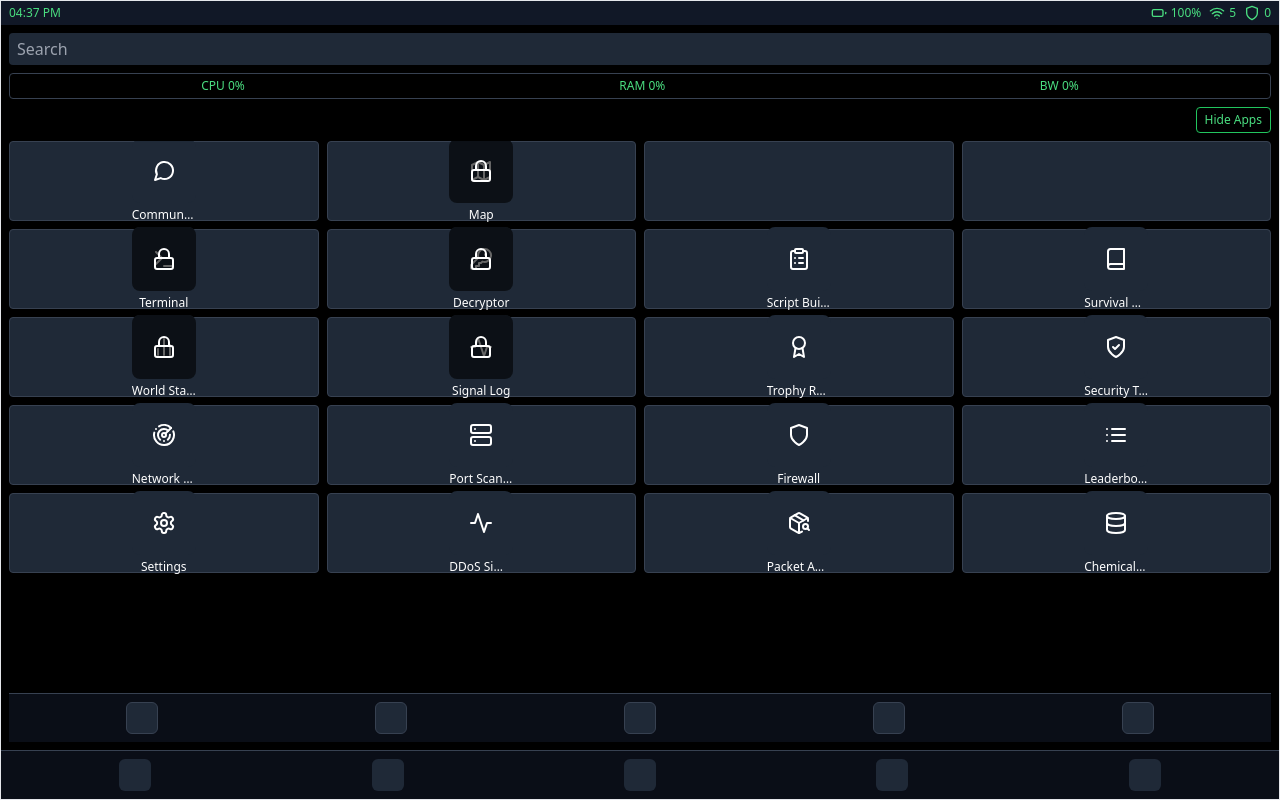
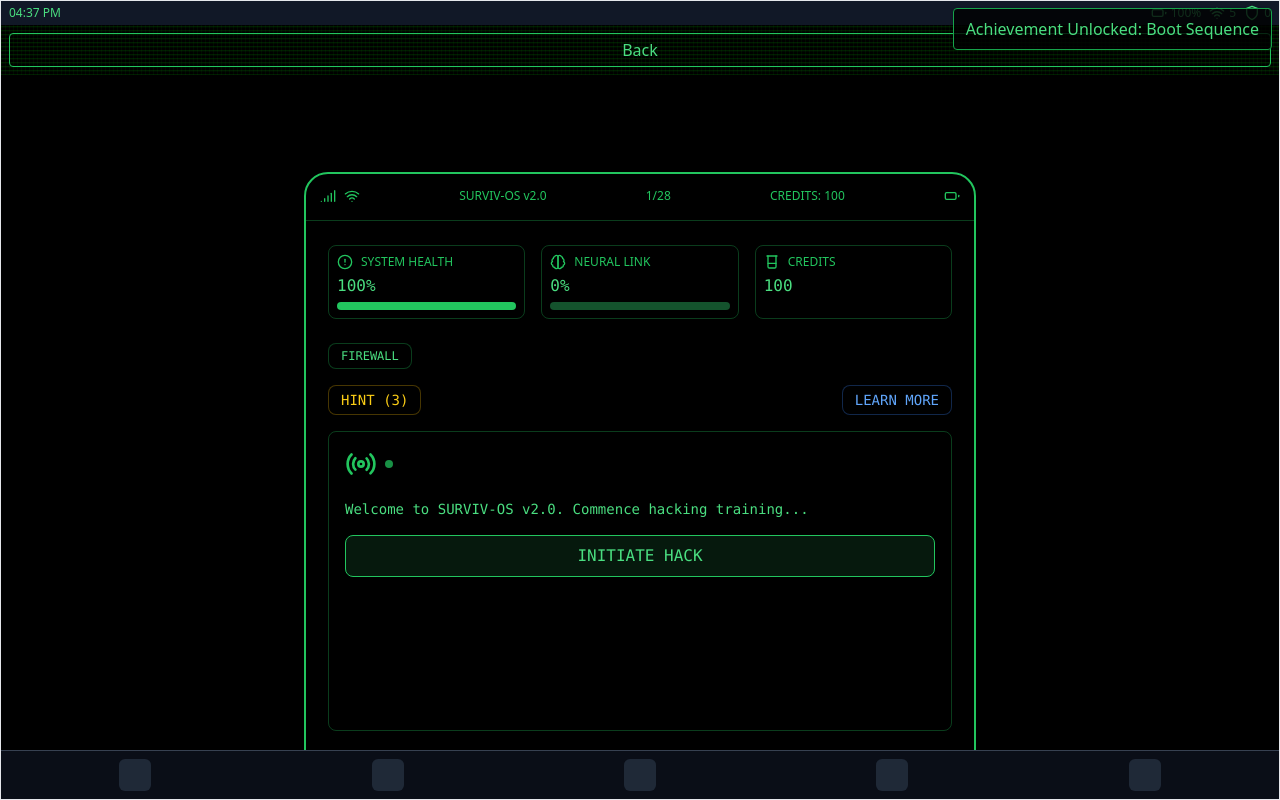
Before and after one commit to kingpinzs/post-apoc-learn, a React (Create React App) app: page / in a window 1280 px wide. Built offline with nearby package versions, Linux system fonts and the light colour scheme.

Commit message:
Launch game automatically

```diff
--- a/src/App.jsx
+++ b/src/App.jsx
@@ -48,7 +48,9 @@ const App = () => {
 
   const [phoneState] = usePhoneState();
   const [settings] = useState(() => loadSettings(detectQuality));
-  const [currentApp, setCurrentApp] = useState(null);
+  // Launch straight into the training module on initial load so the
+  // game interface is visible without selecting an app first.
+  const [currentApp, setCurrentApp] = useState('securityTraining');
   const [appProps, setAppProps] = useState({});
   const [animating, setAnimating] = useState(false);
 
```
